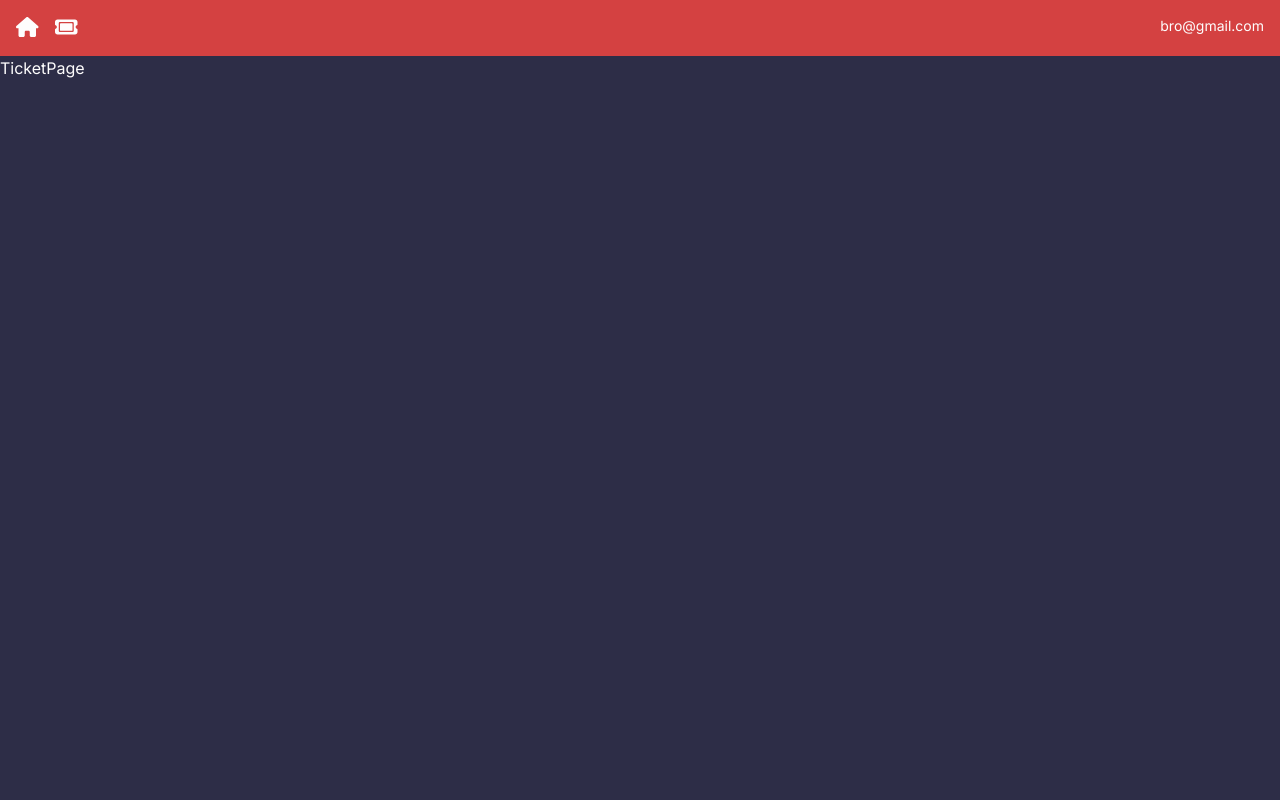
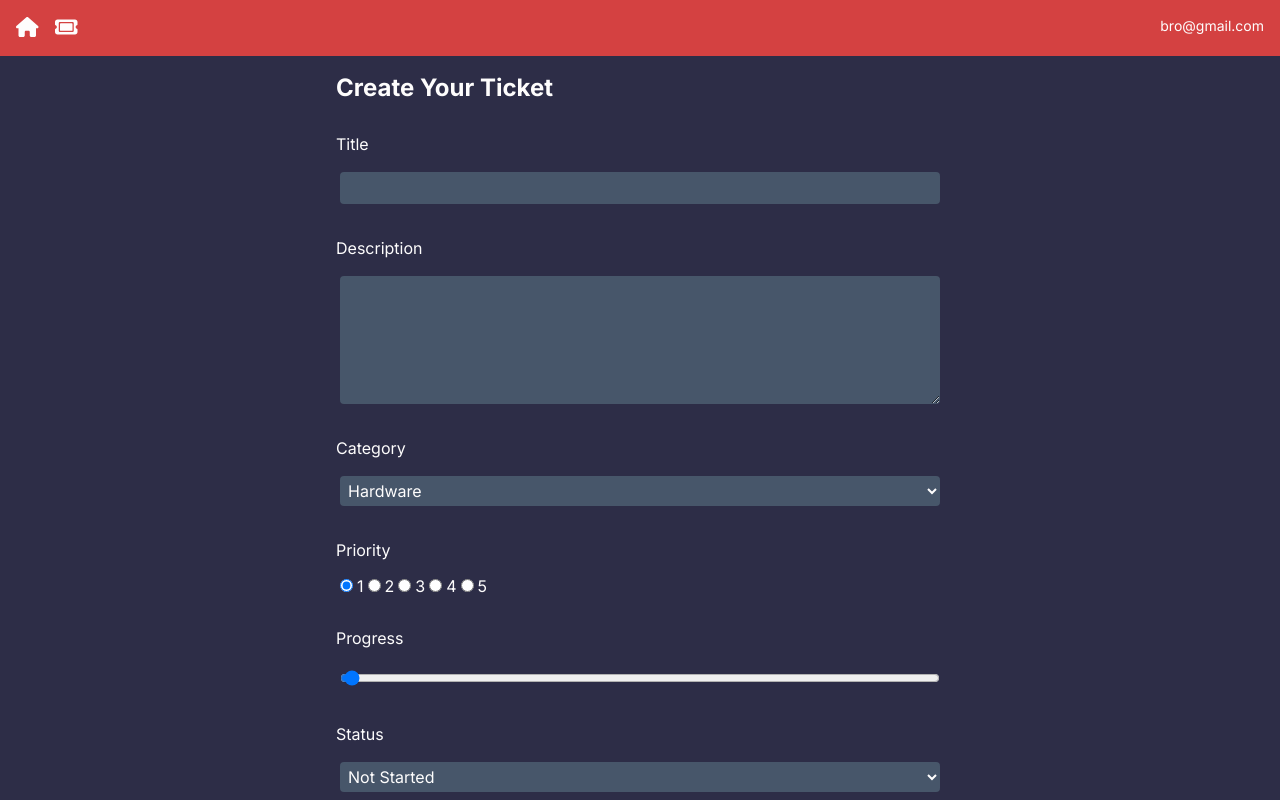
Before and after one commit to arbaaz-77/self-service, a Next.js app: page /TicketPage/new in a window 1280 px wide. Built offline with nearby package versions, Linux system fonts and the light colour scheme.

Commit message:
created ticket form

```diff
--- /dev/null
+++ b/app/(components)/TicketForm.jsx
@@ -0,0 +1,161 @@
+"use client";
+import { useRouter } from "next/navigation";
+import { useState } from "react";
+
+const TicketForm = () => {
+  const handleChange = (e) => {
+    const name = e.target.name;
+    const value = e.target.value;
+
+    setFormData((prevState) => ({ ...prevState, [name]: value }));
+  };
+
+  const handleSubmit = (e) => {
+    e.preventDefault();
+  };
+
+  const startingTicketData = {
+    title: "",
+    description: "",
+    priority: 1,
+    progress: 0,
+    status: "not started",
+    category: "Connectivity",
+  };
+
+  const [formData, setFormData] = useState(startingTicketData);
+
+  return (
+    <div className="flex justify-center">
+      <form
+        onSubmit={handleSubmit}
+        className="flex flex-col gap-3 w-1/2"
+        method="post"
+      >
+        {/* Header */}
+        <h3>Create Your Ticket</h3>
+
+        {/* title */}
+        <label htmlFor="title">Title</label>
+        <input
+          type="text"
+          name="title"
+          id="title"
+          onChange={handleChange}
+          required={true}
+          value={formData.title}
+        />
+
+        {/* Desc */}
+        <label htmlFor="description">Description</label>
+        <textarea
+          type="text"
+          name="description"
+          id="description"
+          onChange={handleChange}
+          required={true}
+          value={formData.description}
+          rows="5"
+        />
+
+        {/* Category */}
+        <label htmlFor="category">Category</label>
+        <select
+          name="category"
+          value={formData.category}
+          id="category"
+          onChange={handleChange}
+        >
+          <option value="hardware">Hardware</option>
+          <option value="connectivity">Connectivity</option>
+          <option value="purchasing">Purchasing</option>
+          <option value="warranty">Warranty Claim</option>
+        </select>
+
+        {/* Priority */}
+        <label htmlFor="priority">Priority</label>
+        <div className="">
+          <input
+            type="radio"
+            id="priority 1"
+            name="priority"
+            onChange={handleChange}
+            value={1}
+            checked={formData.priority == 1}
+          />
+          <label>1</label>
+          <input
+            type="radio"
+            id="priority 2"
+            name="priority"
+            onChange={handleChange}
+            value={2}
+            checked={formData.priority == 2}
+          />
+          <label>2</label>
+          <input
+            type="radio"
+            id="priority 3"
+            name="priority"
+            onChange={handleChange}
+            value={3}
+            checked={formData.priority == 3}
+          />
+          <label>3</label>
+          <input
+            type="radio"
+            id="priority 4"
+            name="priority"
+            onChange={handleChange}
+            value={4}
+            checked={formData.priority == 4}
+          />
+          <label>4</label>
+          <input
+            type="radio"
+            id="priority 5"
+            name="priority"
+            onChange={handleChange}
+            value={5}
+            checked={formData.priority == 5}
+          />
+          <label>5</label>
+        </div>
+
+        {/* Progress */}
+        <label htmlFor="progress">Progress</label>
+        <input
+          type="range"
+          name="progress"
+          id="progress"
+          value={formData.progress}
+          min="0"
+          max="100"
+          onChange={handleChange}
+        />
+
+        {/* Status */}
+        <label htmlFor="status">Status</label>
+        <select
+          name="status"
+          id="status"
+          value={formData.status}
+          onChange={handleChange}
+        >
+          <option value="not started">Not Started</option>
+          <option value="started">Started</option>
+          <option value="done">Done</option>
+        </select>
+
+        {/* Submit */}
+        <input
+          type="submit"
+          className="btn max-w-xs self-center"
+          value="create ticket"
+        />
+      </form>
+    </div>
+  );
+};
+
+export default TicketForm;
--- a/app/TicketPage/[id]/page.jsx
+++ b/app/TicketPage/[id]/page.jsx
@@ -1,5 +1,7 @@
+import TicketForm from "@/app/(components)/TicketForm";
+
 const TicketPage = () => {
-  return <div>TicketPage</div>;
+  return <TicketForm />;
 };
 
 export default TicketPage;
--- a/app/globals.css
+++ b/app/globals.css
@@ -25,6 +25,17 @@
   p {
     @apply text-sm text-default-text;
   }
+  form {
+    @apply rounded-xl p-4;
+  }
+  label {
+    @apply mt-4;
+  }
+  input,
+  select,
+  textarea {
+    @apply m-1 rounded bg-card p-1;
+  }
 }
 
 @layer components {
@@ -34,7 +45,7 @@
 
   .btn {
     @apply hover:no-underline bg-blue-accent hover:bg-blue-accent-hover tracking-wider
-    w-full text-center text-nav font-bold cursor-pointer uppercase px-4 py-2 rounded-md
+    w-full text-center text-default-text hover:text-slate-200 font-bold cursor-pointer uppercase px-4 py-2 rounded-md
     transition-colors block;
   }
 }
```
